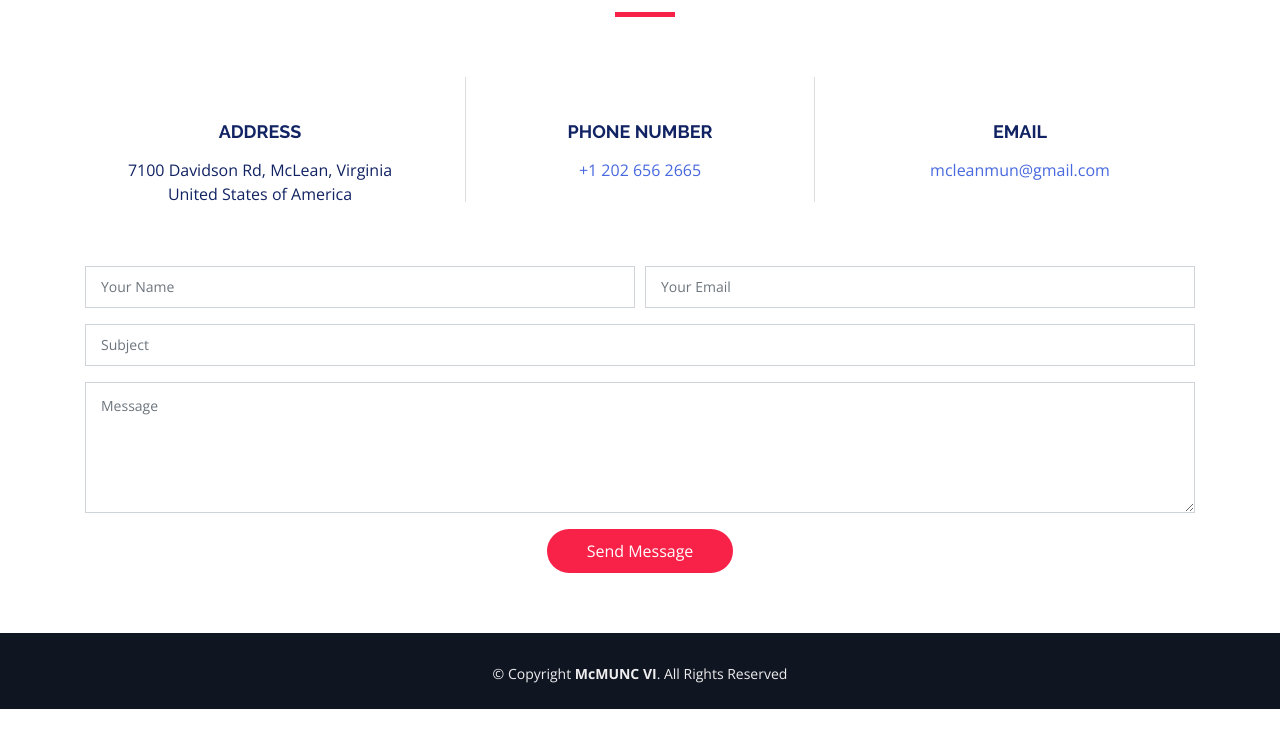
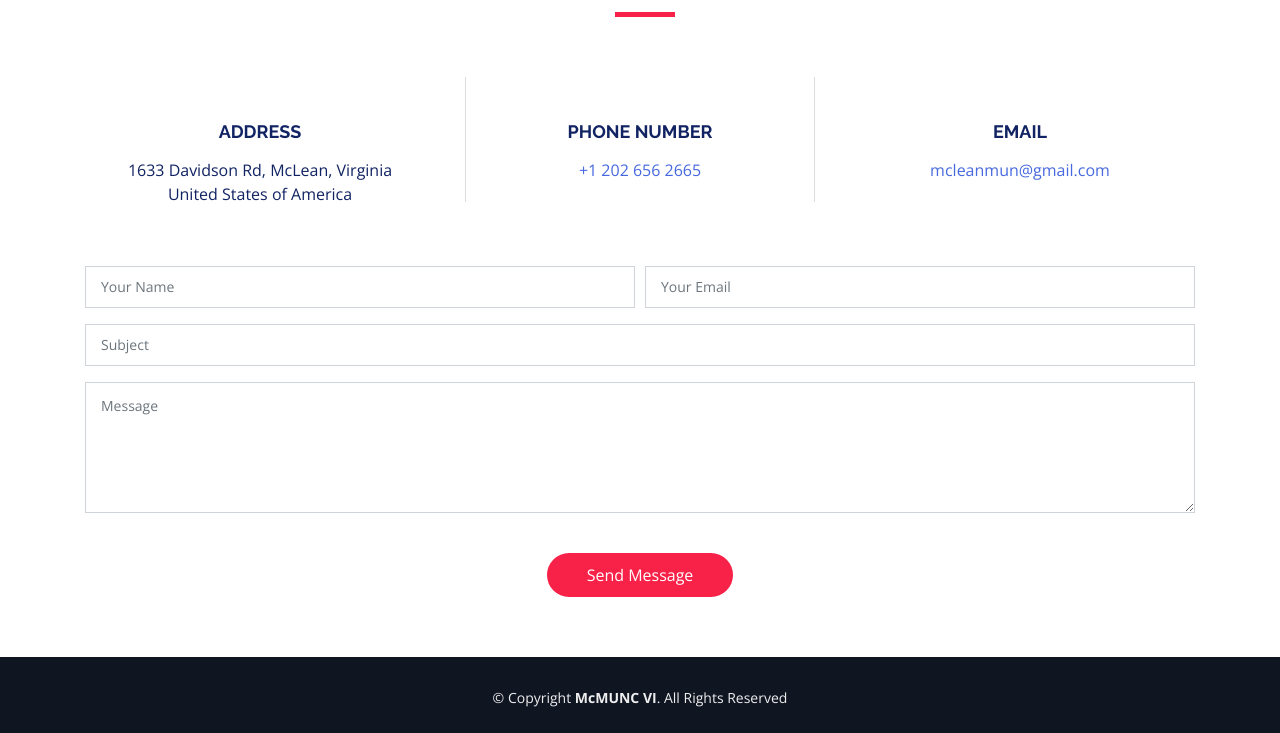
Before and after one commit to mcleanmunc/mcleanmun.github.io, a plain HTML site: page contact.html in a window 1280 px wide. Shown: the part 215-948 px from the top of the page. Before the commit the page ends 924 px from the top, so only its background shows below. Drawn offline with nearby package versions, Linux system fonts and the light colour scheme.

Commit message:
minor changes

```diff
--- a/contact.html
+++ b/contact.html
@@ -77,7 +77,7 @@
             <div class="contact-address">
               <i class="ion-ios-location-outline"></i>
               <h3>Address</h3>
-              <address>7100 Davidson Rd, McLean, Virginia<br>United States of America
+              <address>1633 Davidson Rd, McLean, Virginia<br>United States of America
               </address>
             </div>
           </div>
@@ -125,6 +125,7 @@
               <div class="error-message"></div>
               <div class="sent-message">Your message has been sent. Thank you!</div>
             </div>
+            <br>
             <div class="text-center"><button type="submit">Send Message</button></div>
           </form>
         </div>
```
